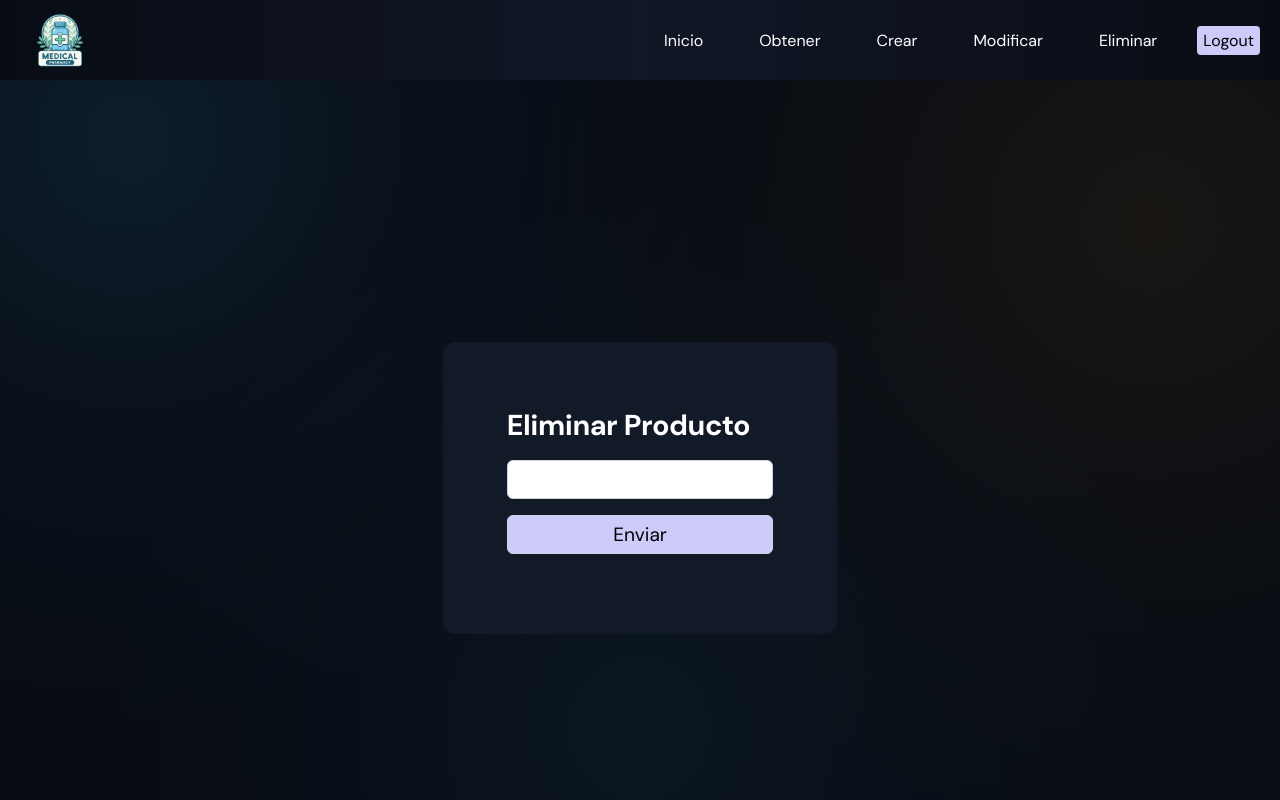
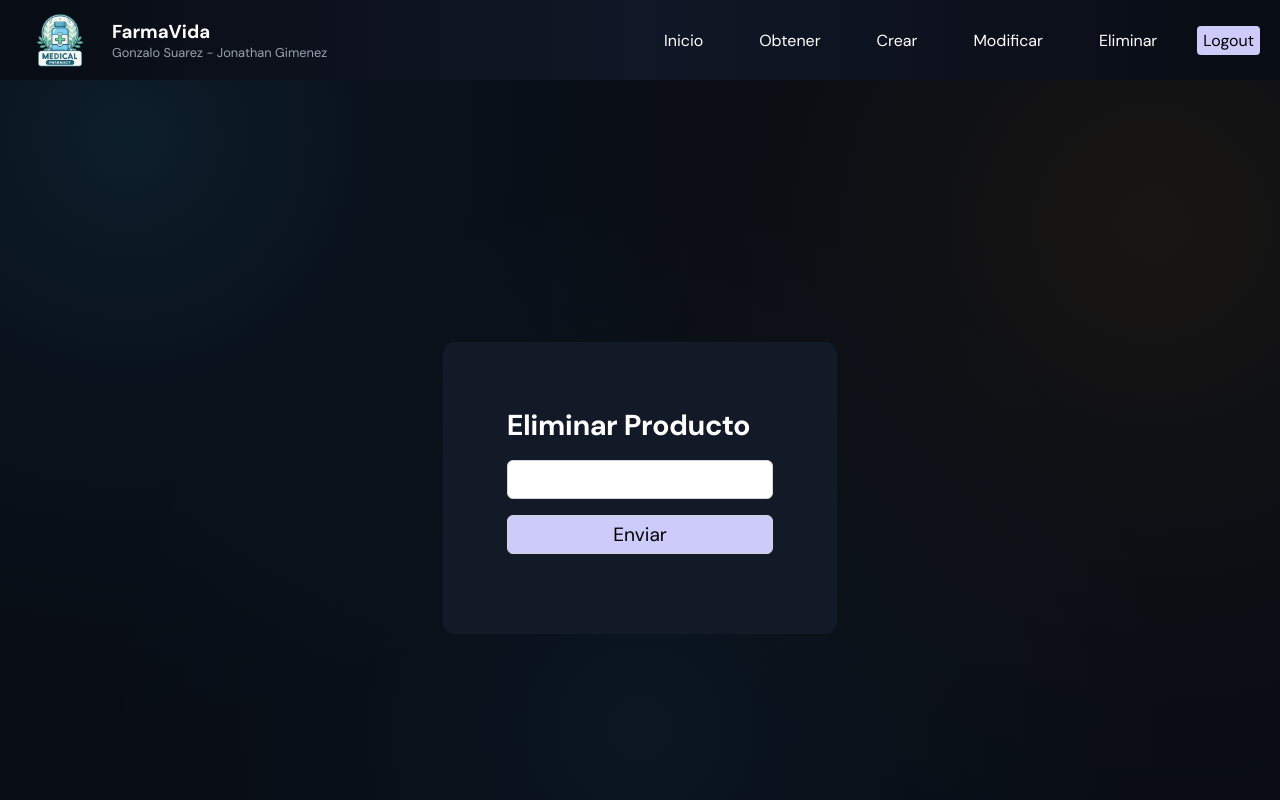
Before and after one commit to Gonza03s/TP-ProgramacionIII, a Node server app: page /dashboard/eliminar in a window 1280 px wide. Run offline with Node 20, Linux system fonts and the light colour scheme; the visitor is signed in with stand-in values (Sample User, id 1).

Commit message:
nombre de la app y alumnos en el header, volver al dashboard al crear

```diff
--- a/tpi-PRG-back/src/public/css/styles.css
+++ b/tpi-PRG-back/src/public/css/styles.css
@@ -754,3 +754,21 @@ form input:focus{
 .dashboard-titulo a.btn-enviar {
   width: auto;
 }
+
+/* header: nombre de la app y alumnos */
+.logo-container {
+  display: flex;
+  align-items: center;
+  gap: 12px;
+}
+
+.header-titulo {
+  color: #fff;
+  margin: 0;
+}
+
+.header-alumnos {
+  color: #9ca3af;
+  font-size: 0.8rem;
+  margin: 0;
+}
--- a/tpi-PRG-back/src/public/js/post.js
+++ b/tpi-PRG-back/src/public/js/post.js
@@ -70,7 +70,9 @@ const obtenerDatosForm = () => {
         return mostrarMensaje("error", data.message);
       }
 
-      mostrarMensaje("exito", mensajeCompleto);
+      // volver al dashboard
+      alert(mensajeCompleto);
+      window.location.href = "/dashboard/principal";
     } catch (error) {
       return mostrarMensaje("error", "error al enviar los datos");
     }
--- a/tpi-PRG-back/src/views/partials/header.ejs
+++ b/tpi-PRG-back/src/views/partials/header.ejs
@@ -2,7 +2,13 @@
   <div class="header-content">
 
     <div class="logo-container">
-      <img src="/img/logo.webp" alt="" />
+      <img src="/img/logo.webp" alt="logo FarmaVida" />
+
+      <!-- nombre de la app y alumnos -->
+      <div class="header-info">
+        <h3 class="header-titulo">FarmaVida</h3>
+        <p class="header-alumnos">Gonzalo Suarez - Jonathan Gimenez</p>
+      </div>
     </div>
 
     <input type="checkbox" name="" id="menu-toggle">
```
